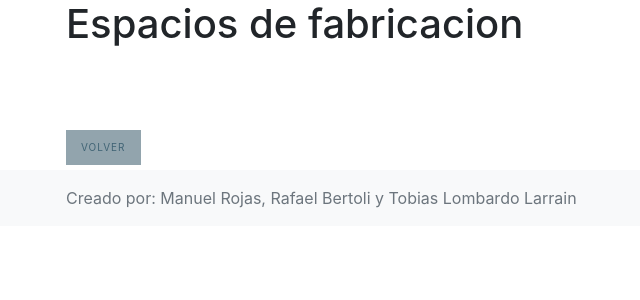
After one commit to mugen-2/DSSD, a Flask app: page /espacioFabricacion/1 in a window 1280 px wide. The commit adds this page. Shown: the top 300 px of the page, without its empty margins (19-659 px from the left). Run offline with Flask 2, Linux system fonts and the light colour scheme; data that the repository does not hold is empty; some libraries are stand-ins or nearby versions.

Commit message:
comenzando espacio de fabricacion

```diff
--- a/app/__init__.py
+++ b/app/__init__.py
@@ -5,7 +5,7 @@ from flask_login import LoginManager
 from config import config
 from app import db
 from app.models.user import User
-from app.resources import user, collection, auth, reservaMateriales
+from app.resources import user, collection, auth, reservaMateriales, espacioFabricacion
 #from app.resources import auth
 from app.helpers import handler
 from app.helpers import auth as helper_auth
@@ -70,6 +70,9 @@ def create_app(environment="development"):
     app.add_url_rule("/reservaMateriales/nuevo/<idcoleccion>/<idmaterial>", "reservaMateriales_new", reservaMateriales.new)
     app.add_url_rule("/reservaMateriales/<idcoleccion>/<idmaterial>", "reservaMateriales_create", reservaMateriales.create, methods=["POST"])
 
+    # Rutas Espacios de Fabricación
+    app.add_url_rule("/espacioFabricacion/<idcoleccion>", "espacioFabricacion_index", espacioFabricacion.index)
+
     # Ruta para el Home (usando decorator)
     @app.route("/")
     def home():
--- a/app/forms/reservaMateriales_form.py
+++ b/app/forms/reservaMateriales_form.py
@@ -12,5 +12,5 @@ class Form_reservaMateriales_new(FlaskForm):
     cantidad= IntegerField('cantidad',
         validators=[DataRequired( message = "el campo es obligatorio")])
 
-    #FechaEntrega= DateField('FechaEntrega',
-        #validators=[DataRequired( message = "el campo es obligatorio")])
+    FechaEntrega= DateField('FechaEntrega',
+        validators=[DataRequired( message = "el campo es obligatorio (yyyy-m-d)")])
--- /dev/null
+++ b/app/resources/espacioFabricacion.py
@@ -0,0 +1,20 @@
+from concurrent.futures import process
+from email import header
+from flask import redirect, render_template, request, url_for, session, abort, flash
+#from app.db import connection
+from app.models.user import User
+#from app.helpers.auth import authenticated
+from flask_wtf import FlaskForm
+#from app.forms.espacioFabricacion_form import Form_espacioFabricacion_new
+from werkzeug.security import generate_password_hash, check_password_hash
+from app.db import db
+from app.helpers.auth import authorized
+from flask_login import login_required,current_user
+#from app.models.espacioFabricacion import EspacioFabricacion
+import requests
+import json
+
+def index(idcoleccion):
+    response = requests.get("https://dssdapi.fly.dev/api/listarf/")
+    espaciosFabricacion = response.json()["fabricantes"][0]
+    return render_template("espacioFabricacion/index.html",espaciosFabricacion=espaciosFabricacion, idcoleccion=idcoleccion)
--- /dev/null
+++ b/app/templates/espacioFabricacion/index.html
@@ -0,0 +1,21 @@
+{% extends "layout.html" %}
+{% block title %}Espacios de fabricación{% endblock %}
+
+{% block head %}
+  {{ super() }}
+{% endblock %}
+
+{% block content %}
+  <h1>Espacios de fabricacion</h1>
+
+  {% for espacios in espaciosFabricacion %}
+  <li>
+    Fabricante: {{ espacios["Nombre"] }}
+  </li>
+  {% endfor %}
+
+  <br>
+
+  <a href="{{ url_for('reservaMateriales_index', idcoleccion=idcoleccion) }}" class="link">Volver</a>
+
+{% endblock %}
--- a/app/templates/reservaMateriales/index.html
+++ b/app/templates/reservaMateriales/index.html
@@ -40,4 +40,7 @@
   {% endif %}
   <br>
   <a href="{{ url_for('collection_index') }}" class="link">Volver</a>
+
+  <a href="{{ url_for('espacioFabricacion_index', idcoleccion = idcoleccion) }}" class="link">Espacios de fabricación</a>
+
 {% endblock %}
--- a/app/templates/reservaMateriales/new.html
+++ b/app/templates/reservaMateriales/new.html
@@ -15,6 +15,12 @@
     {% endfor %}
     <br>
 
+    <label for="FechaEntrega">Fecha de entrega</label>
+    {{form.FechaEntrega}}
+    {% for error in form.FechaEntrega.errors %}
+    <span style="color:red;" >{{error}}</span>
+    {% endfor %}
+    <br>
 
     <p>
       <input type="submit" value="Crear">
```
Also changed, not shown: app/resources/reservaMateriales.py (+13 -3 lines).
